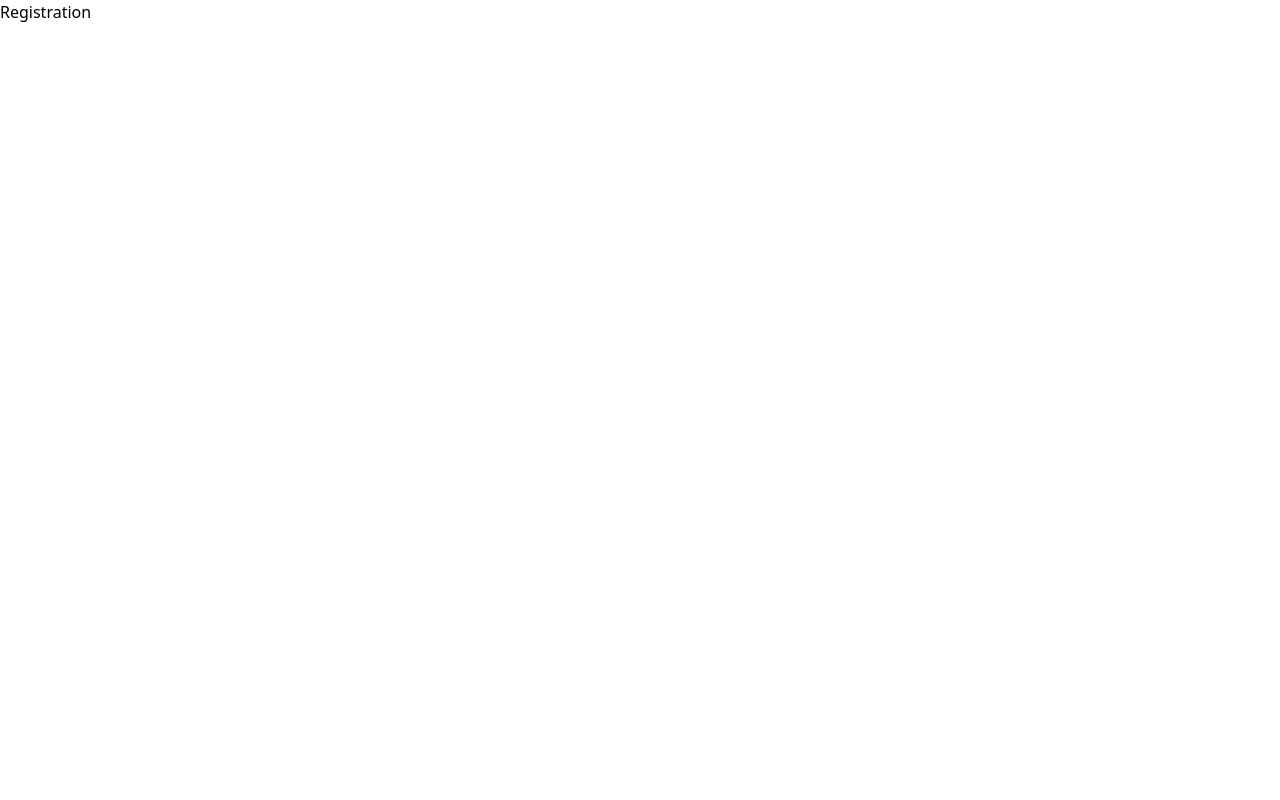
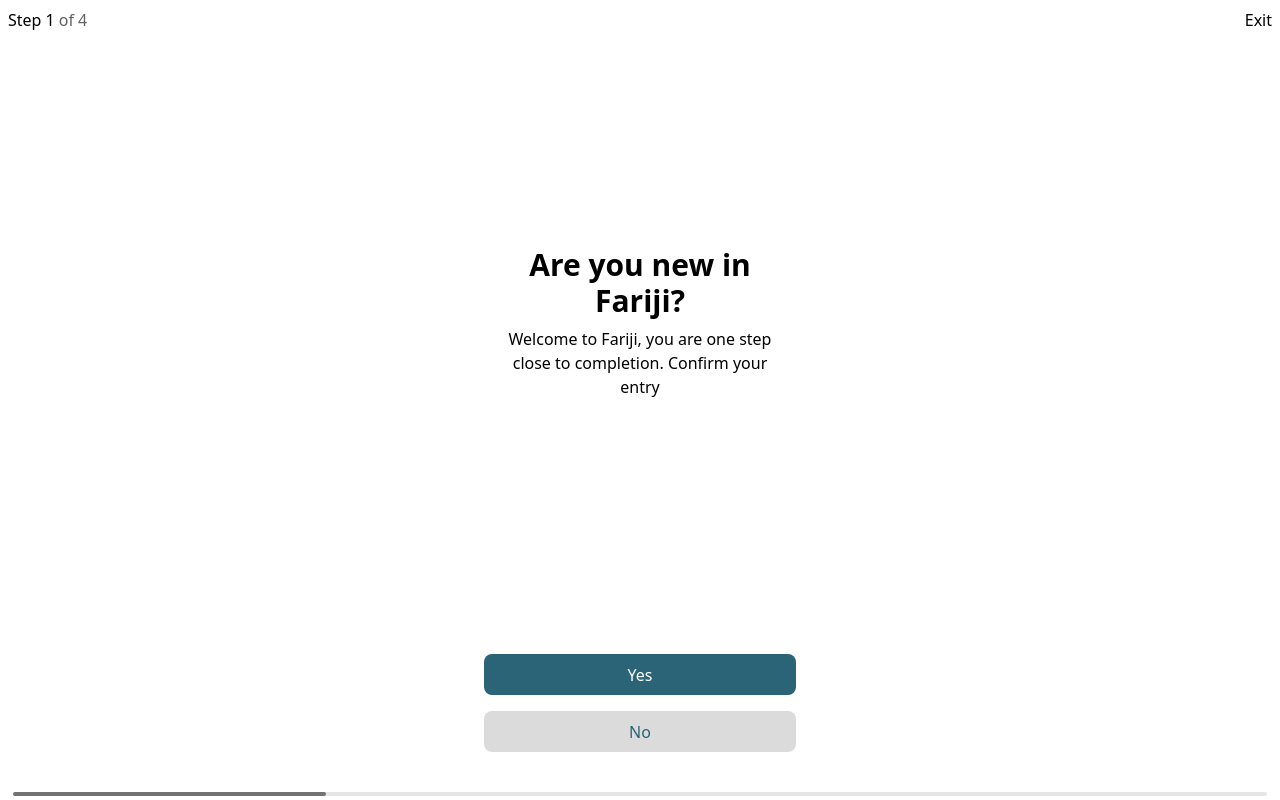
Before and after one commit to Amaris-Digital/fariji, a React (Vite) app in the folder client/: page /registration in a window 1280 px wide. Built offline with nearby package versions, Linux system fonts and the light colour scheme.

Commit message:
Created first sign up page

```diff
--- a/client/package.json
+++ b/client/package.json
@@ -18,7 +18,8 @@
     "flowbite-react": "^0.4.2",
     "react": "^18.2.0",
     "react-dom": "^18.2.0",
-    "react-router-dom": "^6.11.1"
+    "react-router-dom": "^6.11.1",
+    "swiper": "^9.3.2"
   },
   "devDependencies": {
     "@babel/core": "^7.21.4",
--- a/client/src/pages/Registration.tsx
+++ b/client/src/pages/Registration.tsx
@@ -1,8 +1,130 @@
 import React from 'react'
+import { Swiper, SwiperSlide } from 'swiper/react'
+import 'swiper/css'
+import 'swiper/css/autoplay'
+import 'swiper/css/scrollbar'
+import { Link } from 'react-router-dom'
+
+import { Pagination, Scrollbar } from 'swiper'
 
 const Registration = () => {
+  //   const swipe = () => {
+  //     const swiper = document.querySelector(".swiper-container").swiper;
+  //     swiper.slideNext();
+  //   };
+
+  //   const swipeBack = () => {
+  //     const swiper = document.querySelector(".swiper-container").swiper;
+  //     swiper.slidePrev();
+  //   };
+  const sigUpOne = (
+    <div className='flex flex-col h-[100vh] justify-between'>
+      <div className='flex justify-between p-2'>
+        <div className='flex gap-1'>
+          Step 1<span className='text-[#626262]'>of 4</span>
+        </div>
+        <div>Exit</div>
+      </div>
+
+      <div className='justify-center pb-12 flex gap-2 flex-col text-center items-center'>
+        <p className='w-[298px] text-3xl font-bold'>Are you new in Fariji?</p>
+        <p className='w-[285px] text-center'>
+          Welcome to Fariji, you are one step close to completion. Confirm your entry
+        </p>
+      </div>
+
+      <div className='justify-center pb-12 flex gap-4 flex-col text-center items-center'>
+        <button
+          className='w-[312px] h-[41px] text-white bg-[#2A6476]'
+          style={{
+            borderRadius: '8px',
+          }}
+        >
+          Yes
+        </button>
+        <button
+          className='w-[312px] h-[41px] text-[#2A6476] bg-[#DBDBDB]'
+          style={{
+            borderRadius: '8px',
+          }}
+        >
+          No
+        </button>
+      </div>
+    </div>
+  )
+
+  const signUpTwo = (
+    <div className='flex flex-col h-[100vh] justify-between'>
+      <div className='flex justify-between p-2'>
+        <div className='flex gap-1'>
+          Step 2<span className='text-[#626262]'>of 4</span>
+        </div>
+        <div>Exit</div>
+      </div>
+
+      <div className='justify-center pb-12 flex gap-2 flex-col text-center items-center'>
+        <p className='w-[298px] text-3xl font-bold'>Create Account</p>
+        <p className='w-[285px] text-[#3F3F3F]'>Plan for the ones you love</p>
+        <p className='w-[285px] text-center text-[#3F3F3F]'>
+          {' '}
+          Tell us a bit about yourself for a more personalised and meaningful experience.
+        </p>
+      </div>
+
+      <div className='justify-center pb-12 flex gap-4 flex-col text-center items-center'>
+        <button
+          className='w-[312px] h-[41px] text-white bg-[#2A6476]'
+          style={{
+            borderRadius: '8px',
+          }}
+        >
+          Create Now
+        </button>
+      </div>
+      <p className=' flex  gap-1 text-center '>
+        By continuing you accept our standard
+        <span className='underline'>terms and conditions</span>
+        and our <span className='underline'>privacy policy.</span>
+      </p>
+      <p className='flex '>
+        Already have an account?
+        <p>Sign In</p>
+      </p>
+    </div>
+  )
+
+  const signUpThree = (
+    <div className='flex flex-col  h-screen'>
+      <p>Already have 3</p>
+    </div>
+  )
+
+  const signUpFour = (
+    <div className='flex flex-col  h-screen'>
+      <p>Already have o4</p>
+    </div>
+  )
   return (
-    <div>Registration</div>
+    <div>
+      <Swiper
+        loop={false}
+        scrollbar={{
+          draggable: true,
+          hide: false,
+        }}
+        modules={[Pagination, Scrollbar]}
+        className=' swiper-container'
+      >
+        <SwiperSlide>{sigUpOne}</SwiperSlide>
+        <SwiperSlide>{signUpTwo}</SwiperSlide>
+        <SwiperSlide className='flex  justify-center h-screen'>{signUpThree}</SwiperSlide>
+
+        <SwiperSlide className='flex items-center  justify-center h-screen'>
+          {signUpFour}
+        </SwiperSlide>
+      </Swiper>
+    </div>
   )
 }
 
```
Also changed, not shown: 1 other file (tests, documents, lock files or other folders).
